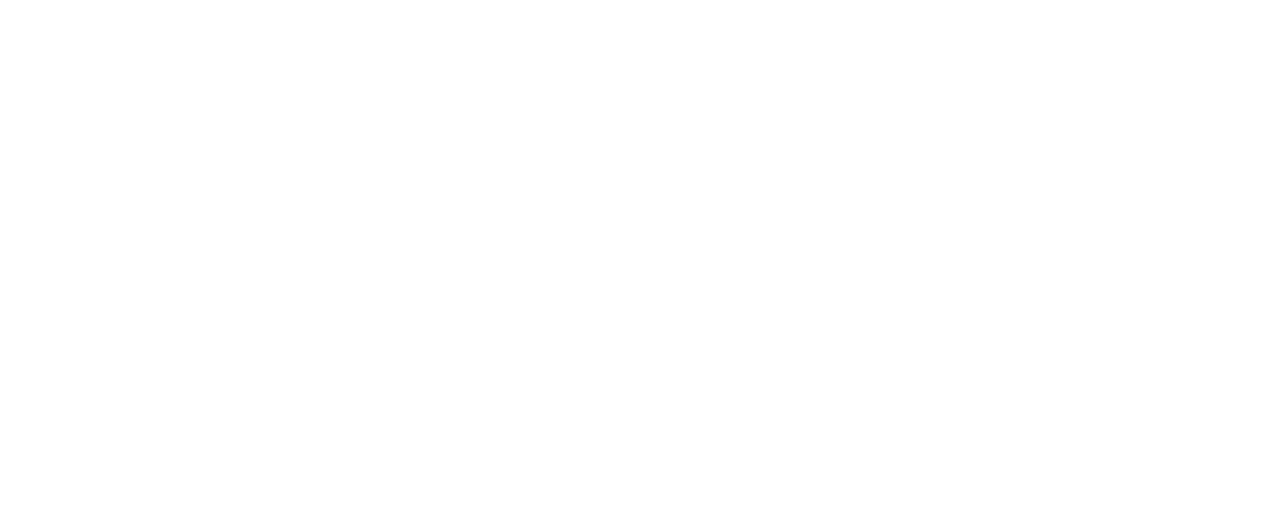
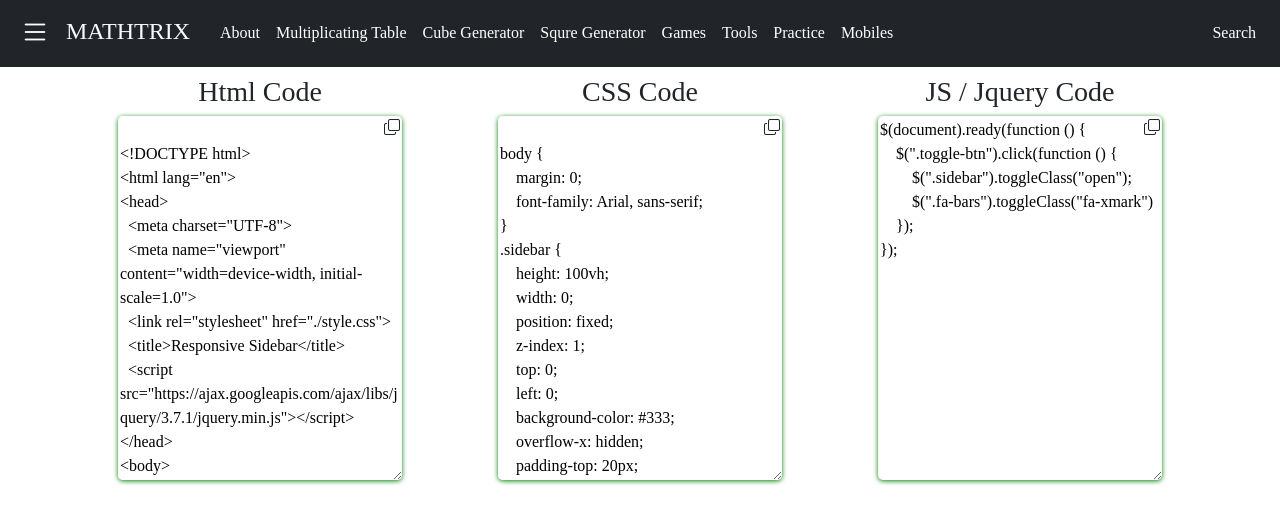
Before and after one commit to guru-1212/project, an Angular app: page /Dashbord/Slidebar in a window 1280 px wide. Before the commit this address led to /. Shown: the top 524 px of the page. Built offline with nearby package versions, Linux system fonts and the light colour scheme.

Commit message:
added slidebar

```diff
--- a/src/app/app-routing.module.ts
+++ b/src/app/app-routing.module.ts
@@ -34,6 +34,7 @@ import { AppRegisterComponent } from './App_register/app-register/app-register.c
 import { SignInComponent } from './sign-in/sign-in.component';
 import { NavbarHeaderComponent } from './navBar/navbar-header/navbar-header.component';
 import { FakestoreServicesService } from './practice/fakestore-services.service';
+import { SlidebarComponent } from './slidebar/slidebar.component';
 
 
 const routes: Routes = [
@@ -50,6 +51,7 @@ const routes: Routes = [
 
       // --------------------------------------------->
       {path:'Home_comp',component:DefaultHomeComponent},
+      {path:'Slidebar',component:SlidebarComponent},
       { path: 'Balika_practice', component: APIPracticeComponent },
       { path: '', component: DefaultHomeComponent },
       { path: 'Multable', component: ParentComponent },
--- a/src/app/app.module.ts
+++ b/src/app/app.module.ts
@@ -46,6 +46,7 @@ import { ForLoopPracticeComponent } from './practice/for-loop-practice/for-loop-
 import { NextStudentComponent } from './practice/student-data/add-student/next-student/next-student.component';
 import { AppRegisterComponent } from './App_register/app-register/app-register.component';
 import { SignInComponent } from './sign-in/sign-in.component';
+import { SlidebarComponent } from './slidebar/slidebar.component';
 // import { APIServiceComponent } from './api-practice/api-service/api-service.component';
 
 
@@ -90,6 +91,7 @@ import { SignInComponent } from './sign-in/sign-in.component';
     NextStudentComponent,
     AppRegisterComponent,
     SignInComponent,
+    SlidebarComponent,
     // APIServiceComponent,
     // FetchingDataComponent,
 
--- a/src/app/navBar/navbar-header/navbar-header.component.html
+++ b/src/app/navBar/navbar-header/navbar-header.component.html
@@ -1,13 +1,13 @@
    <div class="sidebar"  [ngClass]="isOpen == true ?  'open' : ''">
         <div class="d-flex">
             <button (click)="toggleSidebar()" class="toggle-btn"><i class="bi bi-list" [ngClass]="isOpen == true ? 'bi-arrow-left-square' : '' "></i></button>
-
         </div>
         <ul>
-            <li><a href="#">Home</a></li>
-            <li><a href="#">About</a></li>
-            <li><a href="#">Services</a></li>
-            <li><a href="#">Contact</a></li>
+            <li><h3 class="text-light">Documentation</h3></li>
+            <li class="list__items" routerLinkActive="active li"><button class="slide__navLink"   routerLink="Slidebar">Slidebar</button></li>
+            <li class="list__items" routerLinkActive="active li"> <button class="slide__navLink"    routerLink="About">About</button></li>
+            <li class="list__items" routerLinkActive="active li"><button  class="slide__navLink"   routerLink="About">About</button></li>
+            <li class="list__items" routerLinkActive="active li"><button  class="slide__navLink"   routerLink="About">About</button></li>
         </ul>
     </div>
     <div class="content">
--- a/src/app/navBar/navbar-header/navbar-header.component.scss
+++ b/src/app/navBar/navbar-header/navbar-header.component.scss
@@ -96,3 +96,13 @@ button{
       color: white;
     }
   }
+  .active.li{
+    border-bottom: unset;
+    padding: 5px 15px;
+  }
+  .active.li .slide__navLink{
+    color: red !important;
+  }
+  .list__items{
+    padding: 5px 15px;
+  }
--- /dev/null
+++ b/src/app/slidebar/slidebar.component.html
@@ -0,0 +1,111 @@
+<div class="container mt-2">
+    <div class="row">
+        <div class="htmlCode col-md-4 text-center code__div">
+            <h3 class="text-center">Html Code</h3>
+            <span (click)="copy__text()" class="icon__copy"><i class="bi bi-copy"></i></span>
+            <textarea class="text-left" name="" id="" cols="30" rows="15">
+
+<!DOCTYPE html>
+<html lang="en">
+<head>
+  <meta charset="UTF-8">
+  <meta name="viewport" content="width=device-width, initial-scale=1.0">
+  <link rel="stylesheet" href="./style.css">
+  <title>Responsive Sidebar</title>
+  <script src="https://ajax.googleapis.com/ajax/libs/jquery/3.7.1/jquery.min.js"></script>
+</head>
+<body>
+  <div class="sidebar">
+  <button class="toggle-btn"><i class="fa-solid fa-bounce fa-bars"></i> Menu</button>
+  <ul>
+    <li><a href="#">Home</a></li>
+    <li><a href="#">About</a></li>
+    <li><a href="#">Services</a></li>
+    <li><a href="#">Contact</a></li>
+  </ul>
+  </div>
+    <div class="content">
+    <!-- Main content goes here -->
+    </div>
+  <script src="https://kit.fontawesome.com/5c77e31da7.js" crossorigin="anonymous"></script>
+  <script src="./script.js"></script>
+</body>
+</html>
+            </textarea>
+        </div>
+        <div class="cssCode col-md-4 text-center code__div">
+            <h3 class="text-center">CSS Code</h3>
+            <span (click)="copy__text()" class="icon__copy"><i class="bi bi-copy"></i></span>
+            <textarea name="" id="" cols="30" rows="15">
+
+body {
+    margin: 0;
+    font-family: Arial, sans-serif;
+}
+.sidebar {
+    height: 100vh;
+    width: 0;
+    position: fixed;
+    z-index: 1;
+    top: 0;
+    left: 0;
+    background-color: #333;
+    overflow-x: hidden;
+    padding-top: 20px;
+    transition: 0.3s;
+}
+.sidebar ul {
+    padding: 0;
+    list-style: none;
+    margin-top: 40px;
+}
+.sidebar li a {
+    text-decoration: none;
+    color: white;
+    padding: 15px 25px;
+    display: block;
+    transition: 0.3s;
+}
+.sidebar li a:hover {
+     background-color: #555;
+}
+.toggle-btn {
+    position: fixed;
+    left: 20px;
+    top: 20px;
+    font-size: 24px;
+    cursor: pointer;
+    color: green;
+    border: none;
+    background: none;
+    padding: unset;
+}
+.content {
+    margin-left: 0;
+    transition: margin-left 0.3s;
+}
+.sidebar.open {
+    width: 250px;
+}
+.sidebar.open .toggle-btn{
+    color: white;
+}
+.sidebar.open .content {
+    margin-left: 250px;
+}
+            </textarea>
+        </div>
+        <div class="jsCode col-md-4 text-center code__div">
+            <h3 class="text-center">JS / Jquery Code</h3>
+            <span (click)="copy__text()" class="icon__copy"><i class="bi bi-copy"></i></span>
+            <textarea name="" id="" cols="30" rows="15">
+$(document).ready(function () {
+    $(".toggle-btn").click(function () {
+        $(".sidebar").toggleClass("open");
+        $(".fa-bars").toggleClass("fa-xmark")
+    });
+});
+            </textarea>
+        </div>
+    </div>
+</div>
--- /dev/null
+++ b/src/app/slidebar/slidebar.component.scss
@@ -0,0 +1,21 @@
+textarea:hover{
+    box-shadow: 0px 2px 10px red;
+    border-radius: 5px;
+    transition: all 0.3s;
+    border: unset;
+}
+textarea{
+    cursor: pointer;
+    box-shadow: 0px 1px 5px green;
+    border-radius: 5px;
+    border: unset;
+    transition: all 0.3s;
+}
+.code__div{
+    position: relative;
+}
+.icon__copy{
+    position: absolute;
+    right: 50px;
+    cursor: pointer;
+}
--- /dev/null
+++ b/src/app/slidebar/slidebar.component.ts
@@ -0,0 +1,12 @@
+import { Component } from '@angular/core';
+
+@Component({
+  selector: 'app-slidebar',
+  templateUrl: './slidebar.component.html',
+  styleUrls: ['./slidebar.component.scss']
+})
+export class SlidebarComponent {
+  copy__text(){
+    alert("text copied to clipboard")
+  }
+}
--- a/src/styles.scss
+++ b/src/styles.scss
@@ -38,15 +38,15 @@ li.active .nav-link{
 
   *::-webkit-scrollbar-thumb {
     border-radius: 5px;
-    background-color: #397524;
+    background-color: black;
   }
 
   *::-webkit-scrollbar-thumb:hover {
-    background-color: #62A34B;
+    background-color: black;
   }
 
   *::-webkit-scrollbar-thumb:active {
-    background-color: #62A34B;
+    background-color: black;
   }
   body {
     margin: 0;
```
Also changed, not shown: 1 other file (tests, documents, lock files or other folders).
